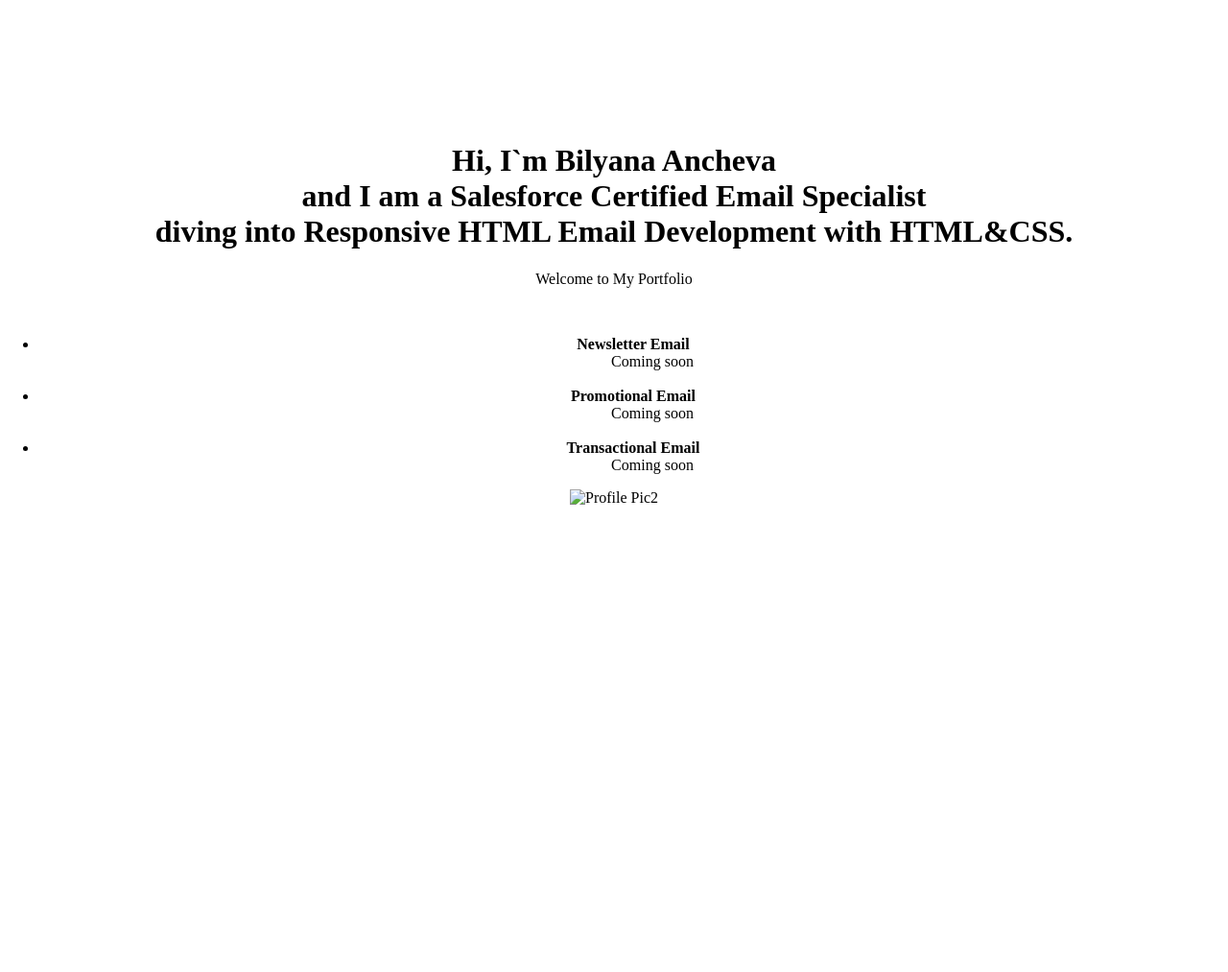
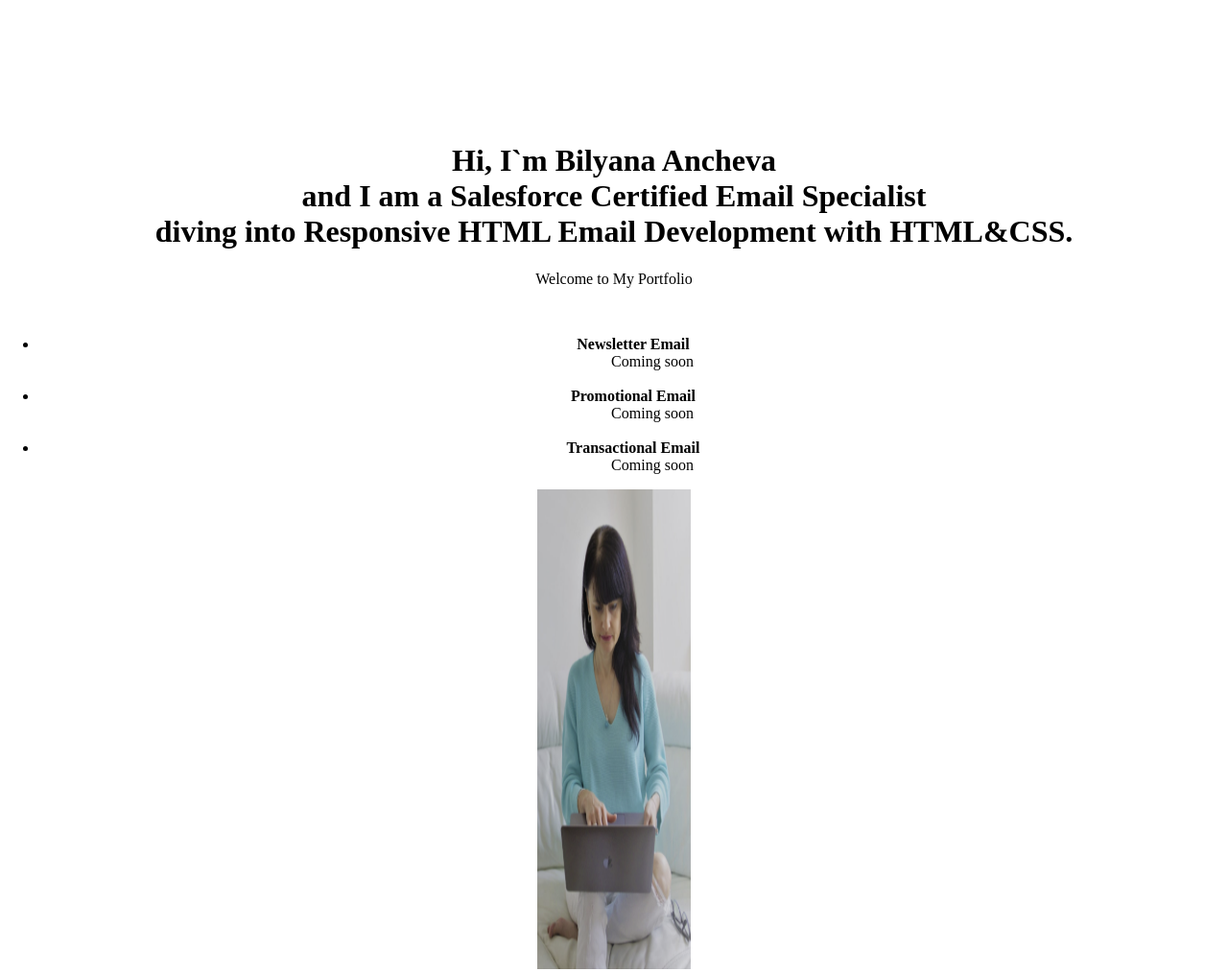
Before and after one commit to ba23-python/HTML-CSS-Responsive-Email-Development, a plain HTML site: page index.html in a window 1280 px wide. Shown: the whole page at 96% size. Before the commit the page ends 800 px from the top, so only its background shows below. Drawn offline with Linux system fonts and the light colour scheme; files that its build step writes are made by us from their sources.

Commit message:
Update index.html

```diff
--- a/index.html
+++ b/index.html
@@ -19,7 +19,7 @@
           <li><strong>Transactional Email</strong></li>
           <ul>Coming soon</ul>
         </ul>
-            <img src="assets/My GitHubimage.png" alt="Profile Pic2" width =200 px height=500 px />
+            <img src="assets/Image2.png" alt="Profile Pic2" width =200 px height=500 px />
 
     </body>
 </html>
```
